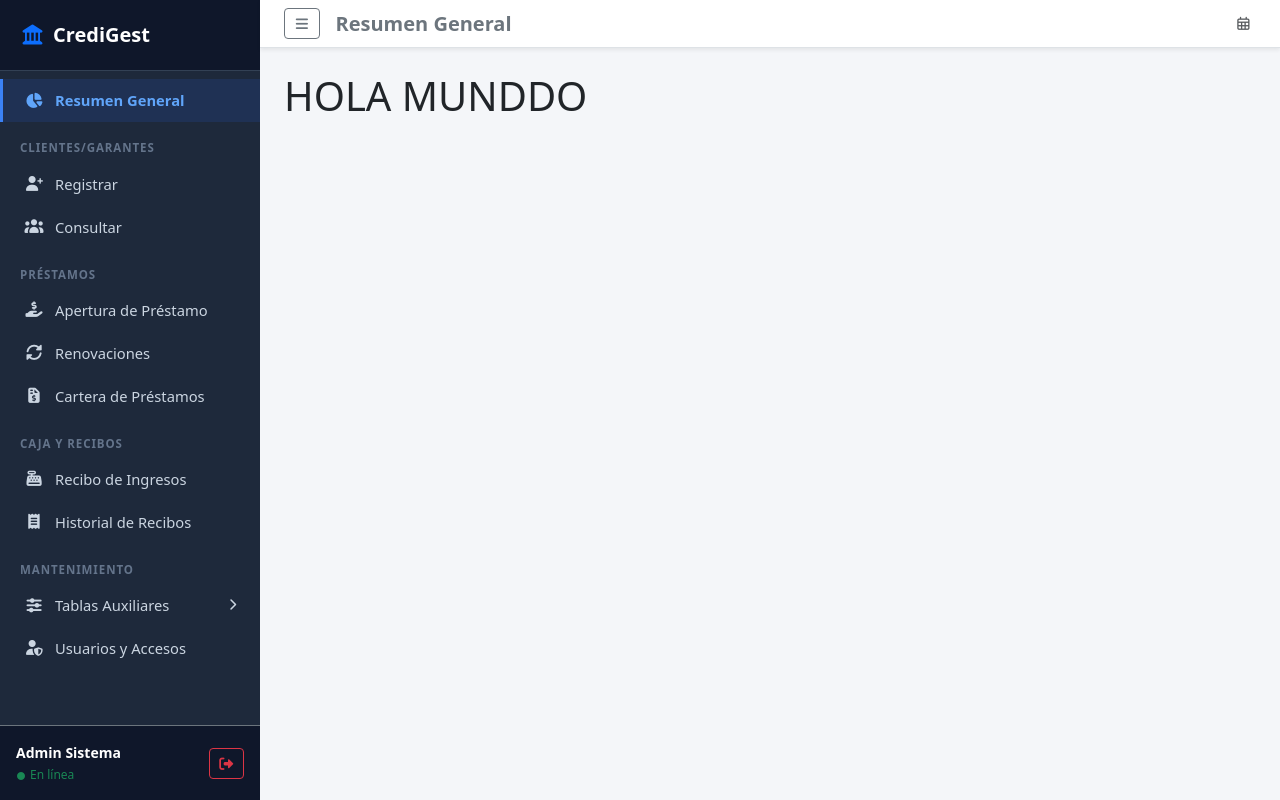
After one commit to yelinsson23/sistema-prestamos, a PHP site: page /Clientes/agregarCliente.php in a window 1280 px wide. The commit adds this page. Run offline with PHP 8.4, Linux system fonts and the light colour scheme.

Commit message:
creacion de archivo de consulta de clientes

```diff
--- /dev/null
+++ b/Clientes/agregarCliente.php
@@ -0,0 +1,43 @@
+<!DOCTYPE html>
+<html lang="en">
+
+<head>
+    <?php
+    include("../head.php")
+    ?>
+</head>
+
+<body>
+    <div class="d-flex">
+        <?php
+        include("../bar.php");
+
+        ?>
+        <!-- ÁREA DE CONTENIDO PRINCIPAL -->
+        <div class="flex-grow-1 d-flex flex-column">
+            <!-- Barra Superior (Navbar) -->
+            <header class="navbar navbar-light bg-white border-bottom px-4 py-2 shadow-sm">
+                <div class="d-flex align-items-center">
+                    <button class="btn btn-outline-secondary btn-sm me-3" id="btnToggleSidebar">
+                        <i class="fas fa-bars"></i>
+                    </button>
+                    <h5 class="mb-0 fw-semibold text-secondary" id="tituloModuloActual">Resumen General</h5>
+                </div>
+                <div class="text-muted small">
+                    <i class="far fa-calendar-alt me-1"></i> <span id="fechaActual"></span>
+                </div>
+            </header>
+
+            <!-- Contenedor dinámico donde se cargan las vistas/módulos -->
+            <main class="p-4" id="contenedorVistas">
+                <!-- Aquí cargas tus archivos PHP o muestras/ocultas las vistas -->
+
+                <h1>HOLA MUNDDO</h1>
+            </main>
+        </div>
+    </div>
+
+    <?php include("../scripts.php"); ?>
+</body>
+
+</html>
--- a/bar.php
+++ b/bar.php
@@ -15,15 +15,15 @@
             </li>
 
             <!-- SECCIÓN 1: CLIENTES -->
-            <li class="sidebar-heading">Clientes</li>
+            <li class="sidebar-heading">Clientes/Garantes</li>
             <li class="nav-item">
-                <a href="#clientes-registro" class="nav-link" data-vista="clientes-registro">
-                    <i class="fas fa-user-plus menu-icon"></i> Registro y Edición
+                <a href="Clientes/agregarCliente.php" class="nav-link" data-vista="clientes-registro">
+                    <i class="fas fa-user-plus menu-icon"></i> Registrar
                 </a>
             </li>
             <li class="nav-item">
                 <a href="#clientes-consulta" class="nav-link" data-vista="clientes-consulta">
-                    <i class="fas fa-users menu-icon"></i> Consulta de Clientes
+                    <i class="fas fa-users menu-icon"></i> Consultar
                 </a>
             </li>
 
--- a/head.php
+++ b/head.php
@@ -2,10 +2,10 @@
     <meta name="viewport" content="width=device-width, initial-scale=1.0">
     <title>Document</title>
 
-    <link rel="stylesheet" href="src/css/bootstrap.min.css">
+    <link rel="stylesheet" href="../src/css/bootstrap.min.css">
 
-    <link rel="stylesheet" href="src/css/datatables.min.css">
+    <link rel="stylesheet" href="../src/css/datatables.min.css">
 
-    <link rel="stylesheet" href="src/css/all.min.css">
+    <link rel="stylesheet" href="../src/css/all.min.css">
 
-    <link rel="stylesheet" href="src/css/navbar.css">
+    <link rel="stylesheet" href="../src/css/navbar.css">
--- a/scripts.php
+++ b/scripts.php
@@ -1,8 +1,8 @@
 <!-- 1. jQuery (siempre primero) -->
-<script src="src/js/jquery-4.1.0.js"></script>
+<script src="../src/js/jquery-4.1.0.js"></script>
 
 <!-- 2. JS de Bootstrap 5 -->
-<script src="src/js/bootstrap.bundle.min.js"></script>
+<script src="../src/js/bootstrap.bundle.min.js"></script>
 
 <!-- 3. JS de DataTables -->
-<script src="src/js/datatables.min.js"></script>
+<script src="../src/js/datatables.min.js"></script>
```
Also changed, not shown: index.php (+19 -2 lines).
